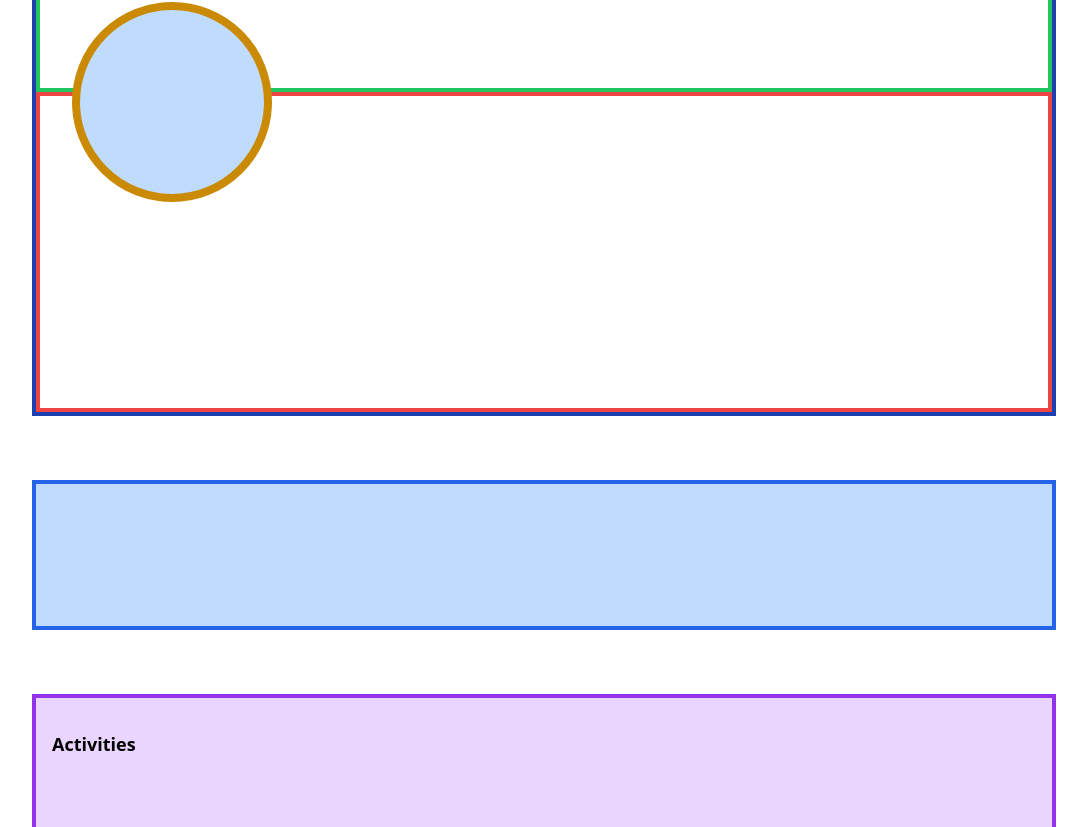
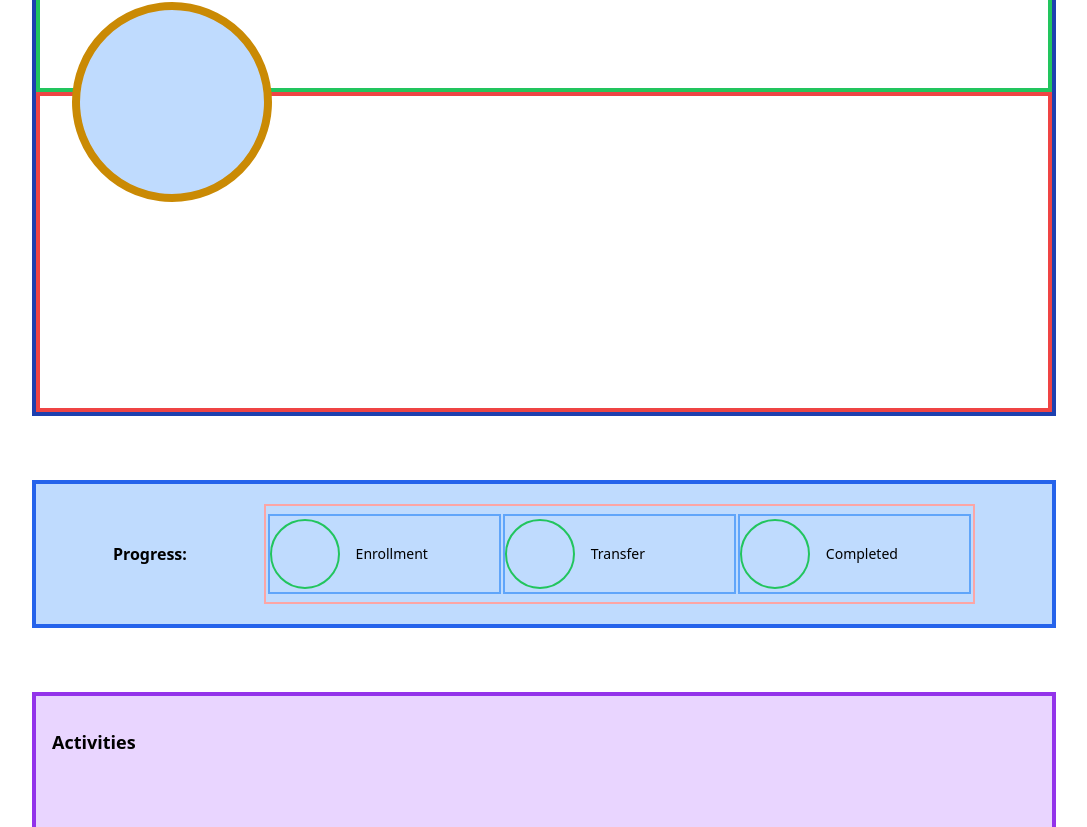
Before and after one commit to olatunji-20/projects, a Vue app in the folder gdlive/gdlive/: page /profile in a window 1280 px wide. Shown: the part 400-1227 px from the top of the page, without its empty margins (96-1183 px from the left). Built offline with nearby package versions, Linux system fonts and the light colour scheme.

Commit message:
worked on profile page

```diff
--- a/gdlive/gdlive/src/views/Profile.vue
+++ b/gdlive/gdlive/src/views/Profile.vue
@@ -8,7 +8,28 @@
         </div>
     </main>
 
-    <div class="border-4 border-blue-600 bg-blue-200 w-[100%] h-[150px] my-16 mx-auto md:w-[80%]"></div>
+    <div class="border-4 border-blue-600 bg-blue-200 w-[100%] h-[auto] my-16 mx-auto py-1 md:flex flex-row items-center justify-evenly md:w-[80%]">
+        <p class="font-bold text-left">Progress:</p>
+        <div class="border-2 border-red-300 w-[100%] h-[100px] my-4 flex flex-row flex-nowrap items-center justify-evenly md:w-[70%]">
+
+            <div class="border-2 border-blue-400 w-[33%] h-[80px] flex flex-row items-center md:w-[33%]">
+                <div class="border-2 border-green-500 w-[70px] h-[70px] rounded-full"></div>
+                <p class="pl-1 text-sm md:pl-4">Enrollment</p>
+            </div>
+
+
+            <div class="border-2 border-blue-400 w-[33%] h-[80px] flex flex-row items-center md:w-[33%]">
+                <div class="border-2 border-green-500 w-[70px] h-[70px] rounded-full"></div>
+                <p class="pl-1 text-sm md:pl-4">Transfer</p>
+            </div>
+
+            <div class="border-2 border-blue-400 w-[33%] h-[80px] flex flex-row items-center md:w-[33%]">
+                <div class="border-2 border-green-500 w-[70px] h-[70px] rounded-full"></div>
+                <p class="pl-1 text-sm md:pl-4">Completed</p>
+            </div>
+
+        </div>
+    </div>
 
     <div class="border-4 border-purple-600 bg-purple-200 w-[100%] h-[1200px] py-8 px-4 my-16 mx-auto mb-48 md:w-[80%]">
         <h3 class="font-bold text-lg">Activities</h3>
```
